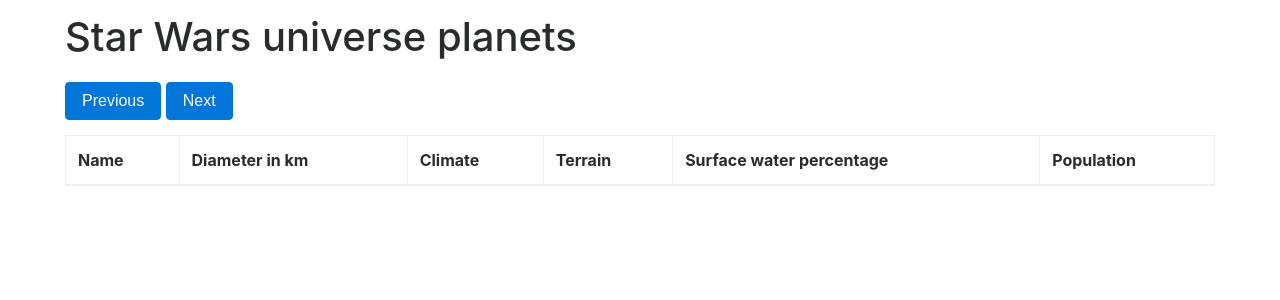
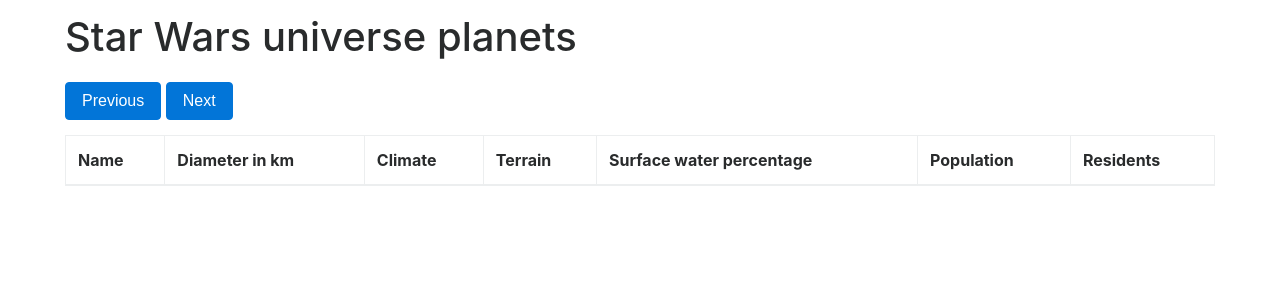
Before and after one commit to mate-horvath/wswp-api-wars, a Flask app: page / in a window 1280 px wide. Shown: the part 56-356 px from the top of the page. Run offline with Flask 2, Linux system fonts and the light colour scheme; lists and menus that the app fills with data are empty; some libraries are stand-ins or nearby versions.

Commit message:
Add residents column to table

```diff
--- a/templates/index.html
+++ b/templates/index.html
@@ -29,6 +29,7 @@
                 <th>Terrain</th>
                 <th>Surface water percentage</th>
                 <th>Population</th>
+                <th>Residents</th>
             </tr>
             </thead>
             <tbody id="tableBody">
```
